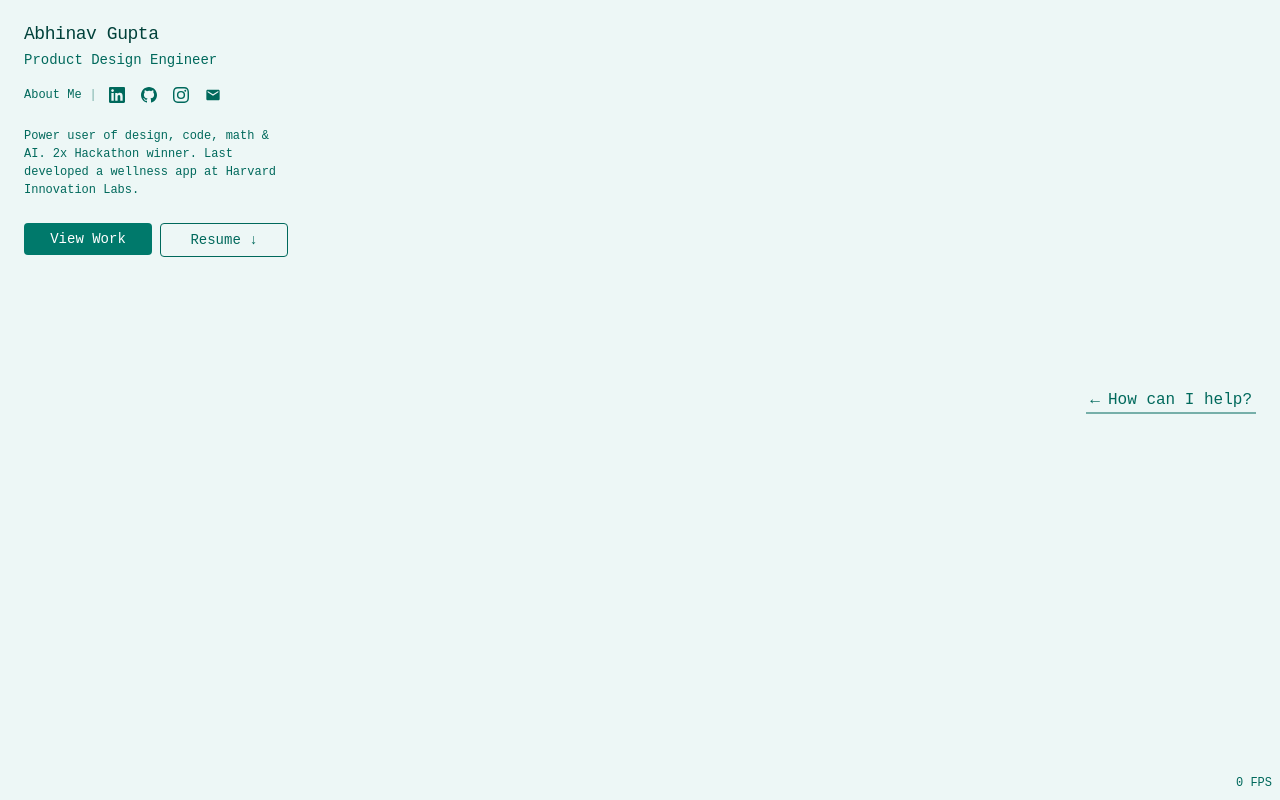
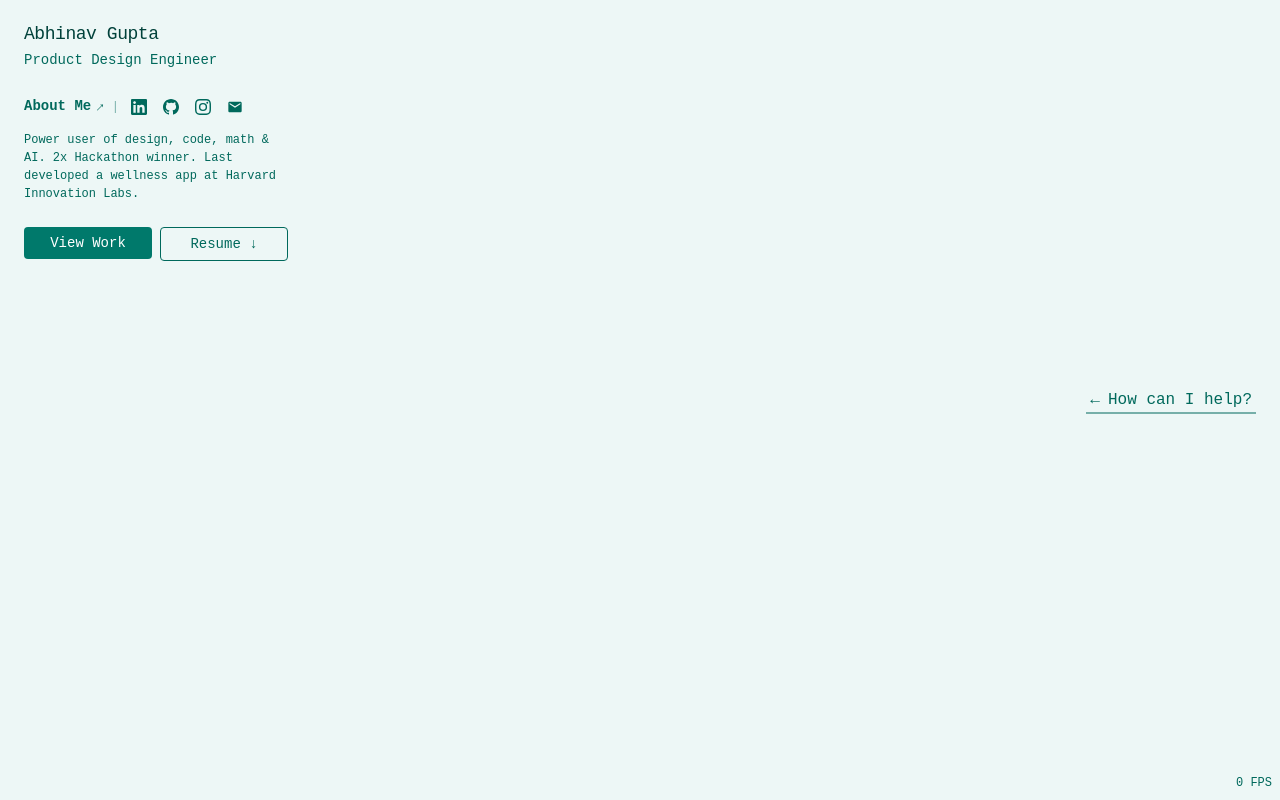
Before and after one commit to abgneudev/Portfolio, a Next.js app: page /Portfolio/ in a window 1280 px wide. Built offline with nearby package versions, Linux system fonts and the light colour scheme.

Commit message:
improved spacing and added arrow for about link

```diff
--- a/src/components/Hero/Hero.module.css
+++ b/src/components/Hero/Hero.module.css
@@ -158,6 +158,7 @@
   flex-shrink: 0;
 }
 
+/* --- Name & Title --- */
 .heroName {
   font-family: monospace;
   font-weight: var(--font-medium);
@@ -174,22 +175,7 @@
   transition: color 0.8s ease;
 }
 
-.heroDescription {
-  font-family: monospace;
-  margin-top: var(--space-2);
-  margin-bottom: 0;
-  line-height: 1.5;
-  max-width: 240px;
-  transition: color 0.8s ease;
-}
-
-@media (min-width: 768px) {
-  .heroDescription {
-    max-width: 264px;
-  }
-}
-
-/* Social Links */
+/* --- About Me, Social Links & Description --- */
 .socialLinks {
   display: flex;
   align-items: center;
@@ -199,7 +185,8 @@
 
 .socialLinkText {
   font-family: monospace;
-  font-size: var(--text-xs);
+  font-size: var(--text-sm);
+  font-weight: bold;
   text-decoration: none;
   transition: color 0.8s ease, opacity 0.2s ease;
 }
@@ -207,6 +194,17 @@
 .socialLinkText:hover {
   opacity: 0.7;
   text-decoration: underline;
+}
+
+.aboutArrow {
+  display: inline-block;
+  margin-left: 4px;
+  transform: rotate(-45deg);
+  transition: transform 0.2s ease;
+}
+
+.socialLinkText:hover .aboutArrow {
+  transform: rotate(-45deg) translate(2px, 0);
 }
 
 .socialLinkText:focus-visible {
@@ -279,6 +277,21 @@
 .socialIconWrapper:hover .socialTooltip {
   opacity: 1;
   visibility: visible;
+}
+
+.heroDescription {
+  font-family: monospace;
+  margin-top: 0;
+  margin-bottom: 0;
+  line-height: 1.5;
+  max-width: 240px;
+  transition: color 0.8s ease;
+}
+
+@media (min-width: 768px) {
+  .heroDescription {
+    max-width: 264px;
+  }
 }
 
 /* Skills Trigger Button - Right Middle */
@@ -564,7 +577,6 @@
 .skillsPanelImage {
   width: 72%;
   height: 100%;
-  border-radius: 8px;
 }
 
 .skillsPanelCaption {
@@ -611,7 +623,7 @@
   }
 }
 
-/* CTA Buttons */
+/* --- CTA Buttons --- */
 .ctaButtons {
   display: flex;
   gap: var(--space-2);
--- a/src/components/Hero/components/HeroHeader.tsx
+++ b/src/components/Hero/components/HeroHeader.tsx
@@ -75,7 +75,7 @@ export const HeroHeader = memo(function HeroHeader({
   return (
     <header className={styles.heroHeader}>
       <div className={isMobile ? styles.headerMobile : styles.headerDesktop}>
-        {/* Identity Section */}
+        {/* Name & Title */}
         <div className={styles.identity}>
           <h1
             className={styles.heroName}
@@ -95,7 +95,9 @@ export const HeroHeader = memo(function HeroHeader({
           >
             Product Design Engineer
           </p>
-          {/* Social Links */}
+        </div>
+
+        {/* About Me, Social Links & Description */}
         <nav className={styles.socialLinks} aria-label="Social links">
           <Link
             href="/about"
@@ -103,7 +105,7 @@ export const HeroHeader = memo(function HeroHeader({
             style={{ color: mutedColor }}
             onClick={analytics.trackAboutMe}
           >
-              About Me
+            About Me<span className={styles.aboutArrow} aria-hidden="true">→</span>
           </Link>
           <span className={styles.socialDivider} style={{ color: mutedColor }}>|</span>
           <div className={styles.socialIconWrapper}>
@@ -169,9 +171,6 @@ export const HeroHeader = memo(function HeroHeader({
             </div>
           </div>
         </nav>
-        </div>
-
-        {/* Description - Desktop only */}
         {!isMobile && (
           <p
             className={styles.heroDescription}
@@ -183,8 +182,6 @@ export const HeroHeader = memo(function HeroHeader({
             Power user of design, code, math & AI. 2x Hackathon winner. Last developed a wellness app at Harvard Innovation Labs.
           </p>
         )}
-
-
 
         {/* CTA Buttons */}
         <div className={styles.ctaButtons}>
--- a/src/components/Hero/components/SkillsPanel.tsx
+++ b/src/components/Hero/components/SkillsPanel.tsx
@@ -128,7 +128,6 @@ export const SkillsPanel = memo(function SkillsPanel({ isOpen, onClose }: Skills
               <p className={styles.skillsPanelDescription}>{activeSkill.description}</p>
 
               <div className={styles.skillsPanelTools}>
-                <span className={styles.skillsPanelToolsLabel}>Skills:</span>
                 <ul className={styles.skillsPanelToolsList}>
                   {activeSkill.skills.map((skill) => (
                     <li key={skill} className={styles.skillsPanelTool}>{skill}</li>
```
Lines whose indentation alone changed are shown as unchanged.
